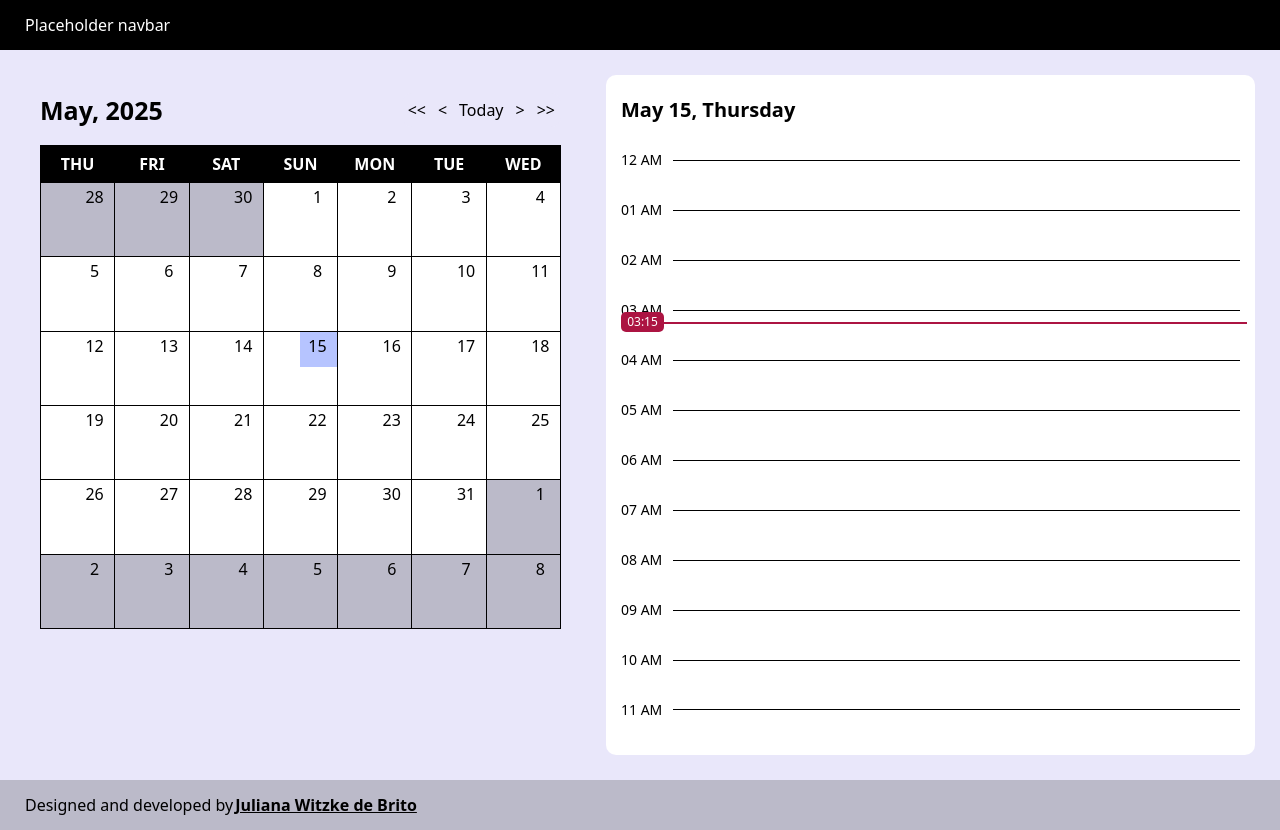
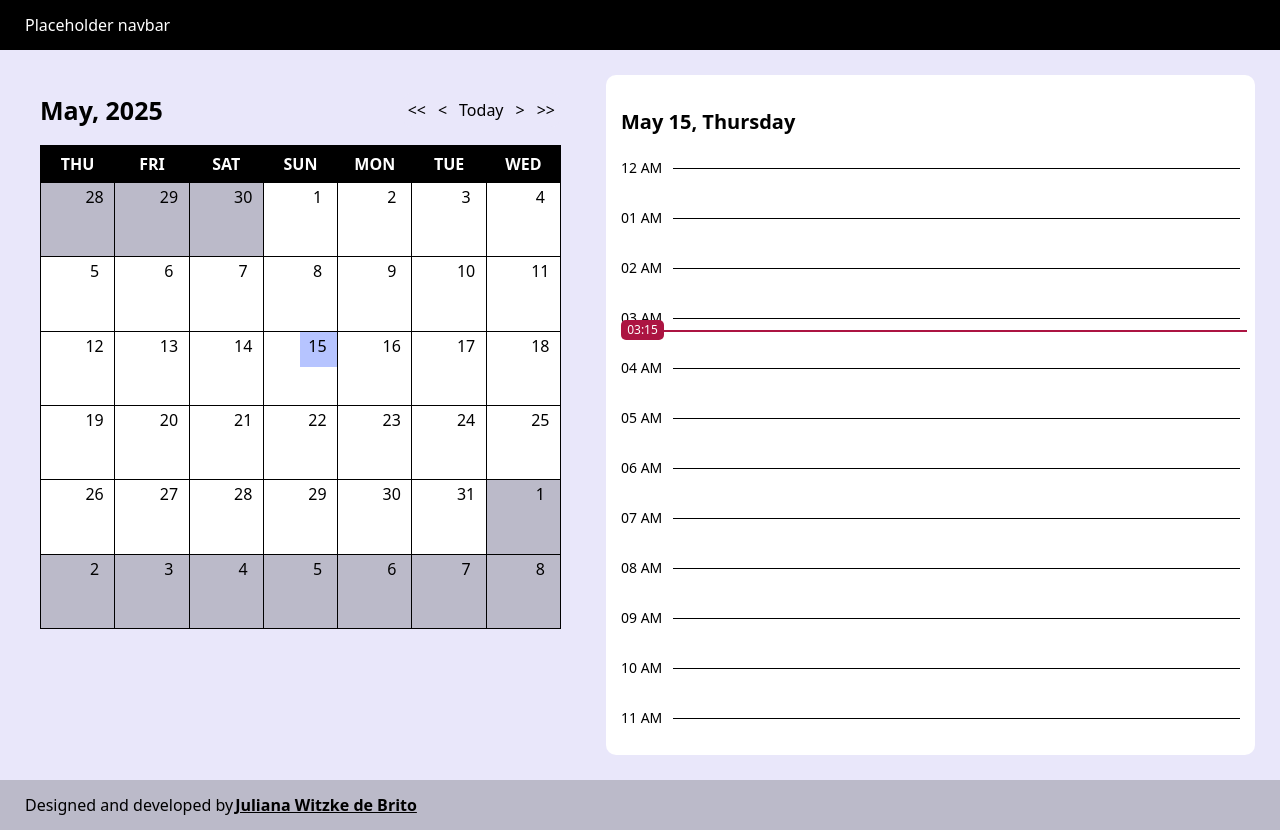
Before and after one commit to jubrito/planner-with-calendar, a React (Vite) app: page / in a window 1280 px wide. Built offline with nearby package versions, Linux system fonts and the light colour scheme.

Commit message:
remove header specific styles from planner

```diff
--- a/src/features/Planner/_planner.module.scss
+++ b/src/features/Planner/_planner.module.scss
@@ -20,21 +20,6 @@
     margin: 0;
   }
 
-  .plannerHeader {
-    display: flex;
-    align-items: center;
-    justify-content: space-between;
-
-    .plannerHeaderLabel {
-      $height: 40px;
-      margin: 0;
-      line-height: $height;
-      font-weight: bold;
-      text-align: center;
-      margin-bottom: variables.$inner-spacing;
-    }
-  }
-
   .plannerHours {
     display: flex;
     flex-direction: row;
```
